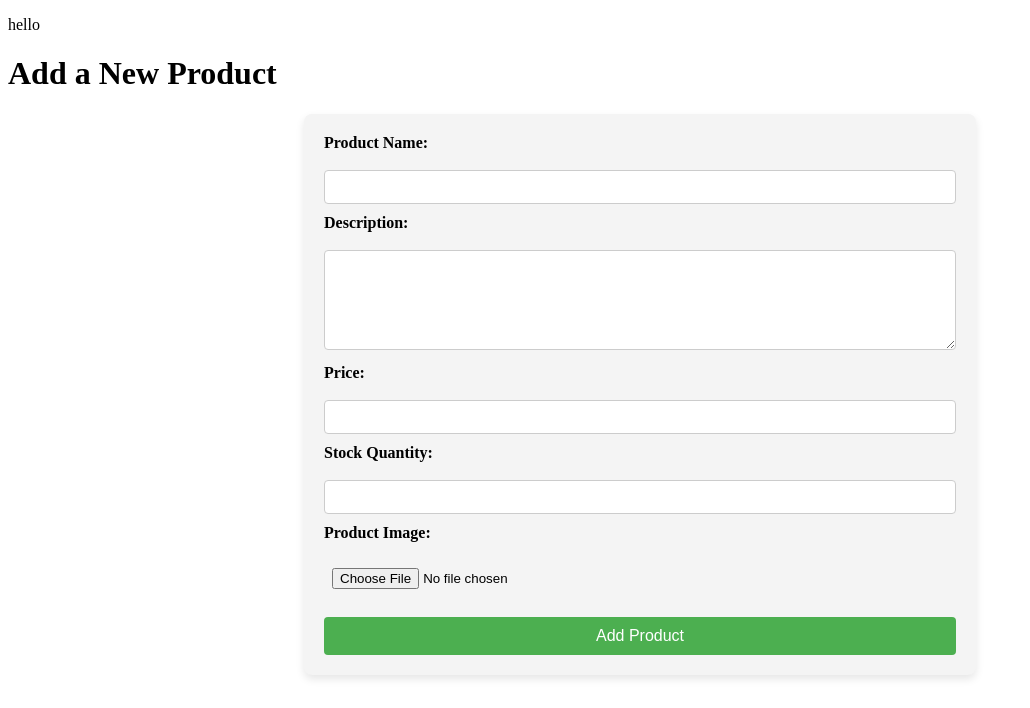
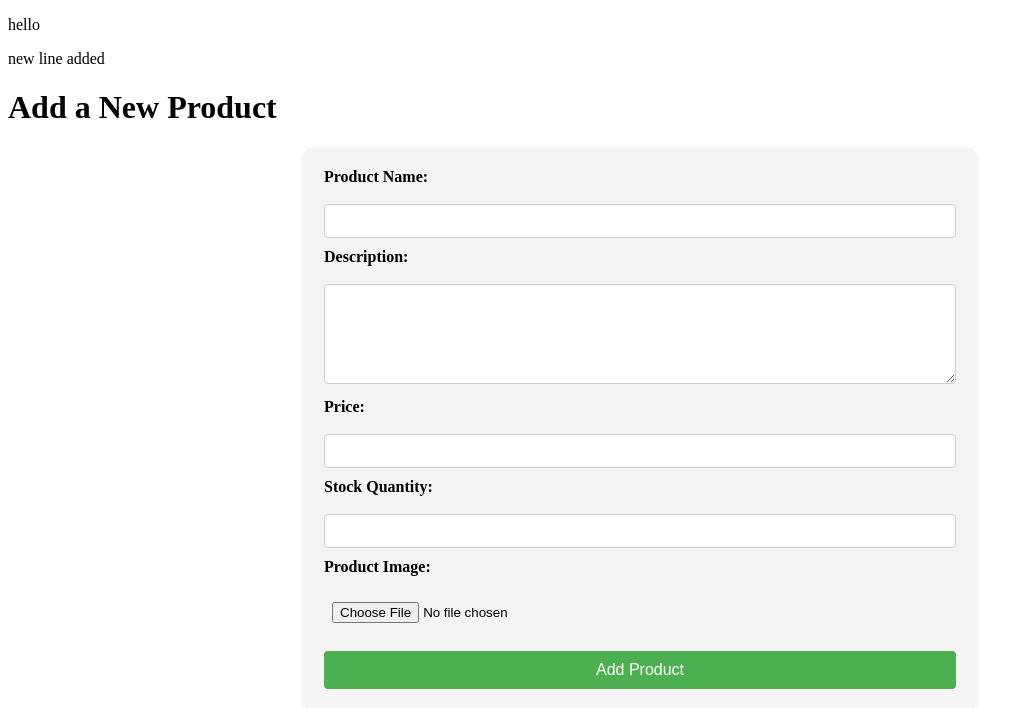
Before and after one commit to shree-maha/ims, a Django app: page /add_product/ in a window 1280 px wide. Shown: the top 708 px of the page, without its empty margins (0-1030 px from the left). Run offline with Django 5.2, Linux system fonts and the light colour scheme.

Commit message:
two files updated

```diff
--- a/ims/templates/add_product.html
+++ b/ims/templates/add_product.html
@@ -9,6 +9,7 @@
 </head>
 <body>
     <p>hello</p>
+    <p>new line added</p>
     <h1>Add a New Product</h1>
     <form method="POST" enctype="multipart/form-data">
         {% csrf_token %}
--- a/ims/templates/order_page.html
+++ b/ims/templates/order_page.html
@@ -12,6 +12,7 @@
     <a href="{% url 'shopping_page' %}" class="back-button">Back to Shopping</a>
 
     <h1>ORDERS</h1>
+    <p>hello here</p>
     <p>Below are the orders you have placed:</p>
     <h3>Grand Total: ${{ grand_total }}</h3>
 
```
